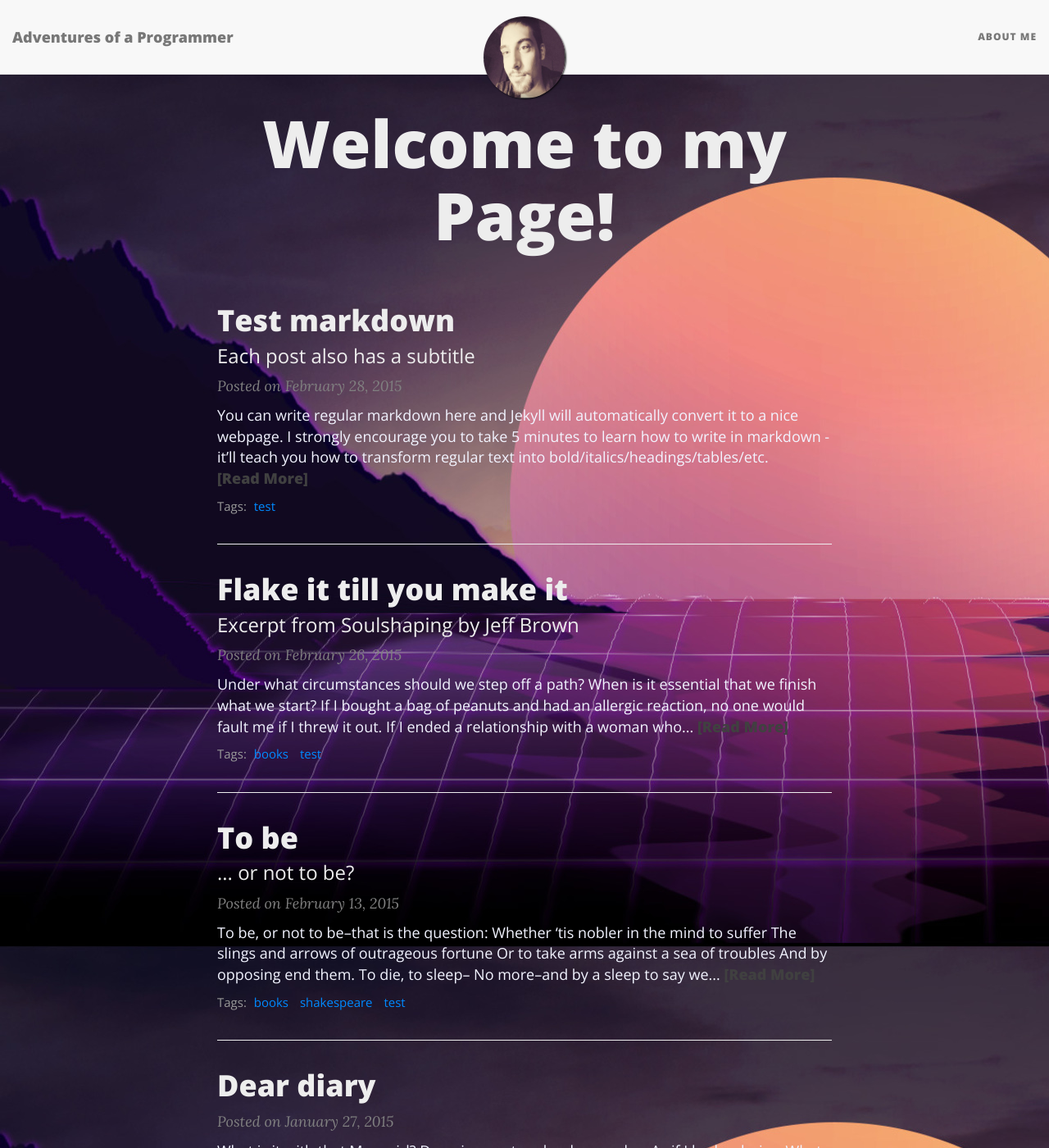
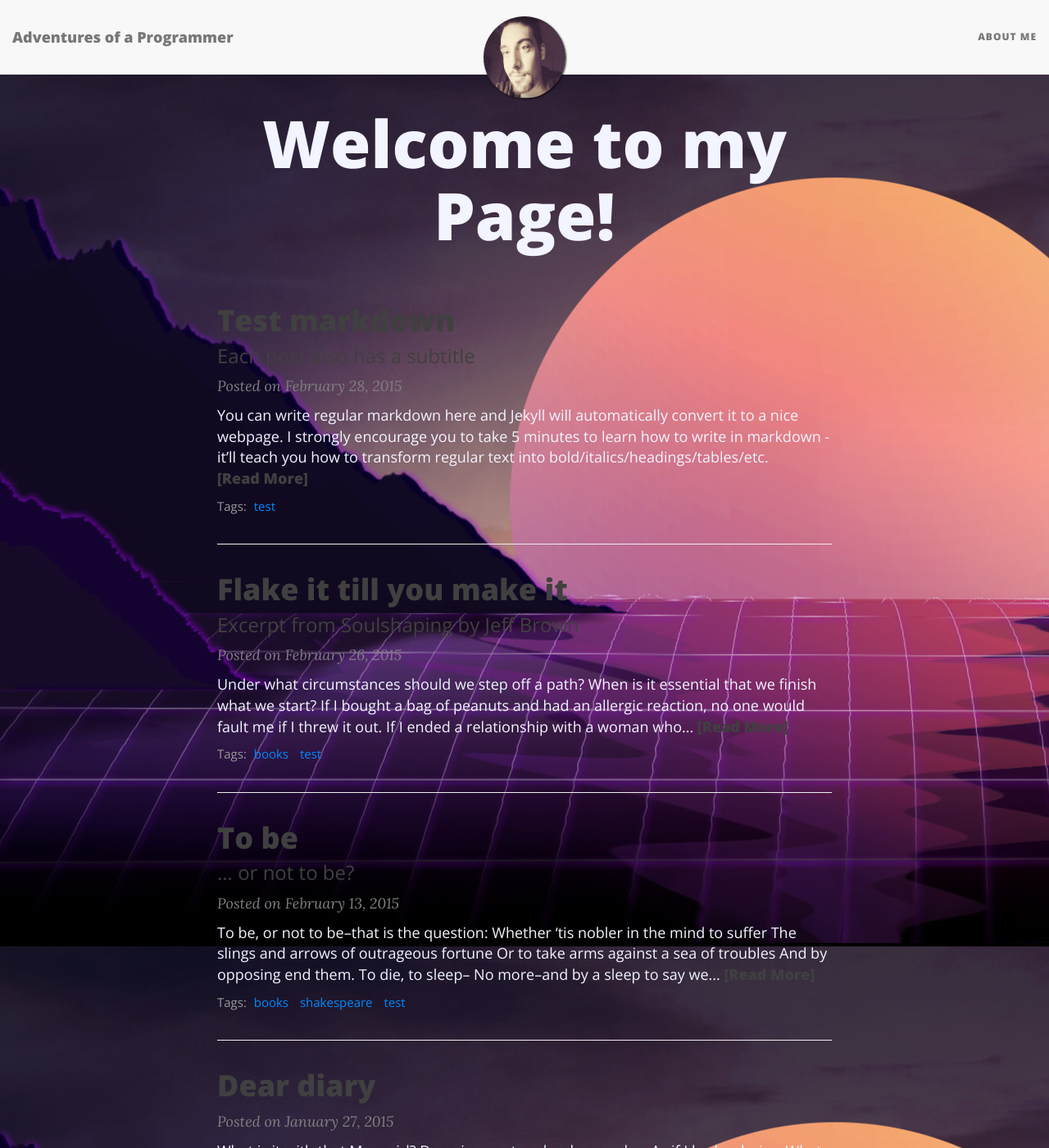
Before and after one commit to SpyrosMouselinos/SpyrosMouselinos.github.io, a Jekyll site: the page built from index.html, in a window 1280 px wide and 1400 px high. Shown: the whole window at 82% size. Built offline with Jekyll 4.4.1, drawn with Linux system fonts in a browser that asks for light colours; nearby versions of some CDN libraries; the list of posts is cut into pages by our own code.

Commit message:
Update main.css

```diff
--- a/css/main.css
+++ b/css/main.css
@@ -22,12 +22,11 @@
   margin: 30px 0;
 }
 h1,h2,h3,h4,h5,h6 {
-  color: #ededed;
   font-family: 'Open Sans', 'Helvetica Neue', Helvetica, Arial, sans-serif;
   font-weight: 800;
 }
 a {
-  color: {{ site.link-col }};
+  color: #ededed;;
 }
 a:hover,
 a:focus {
```
